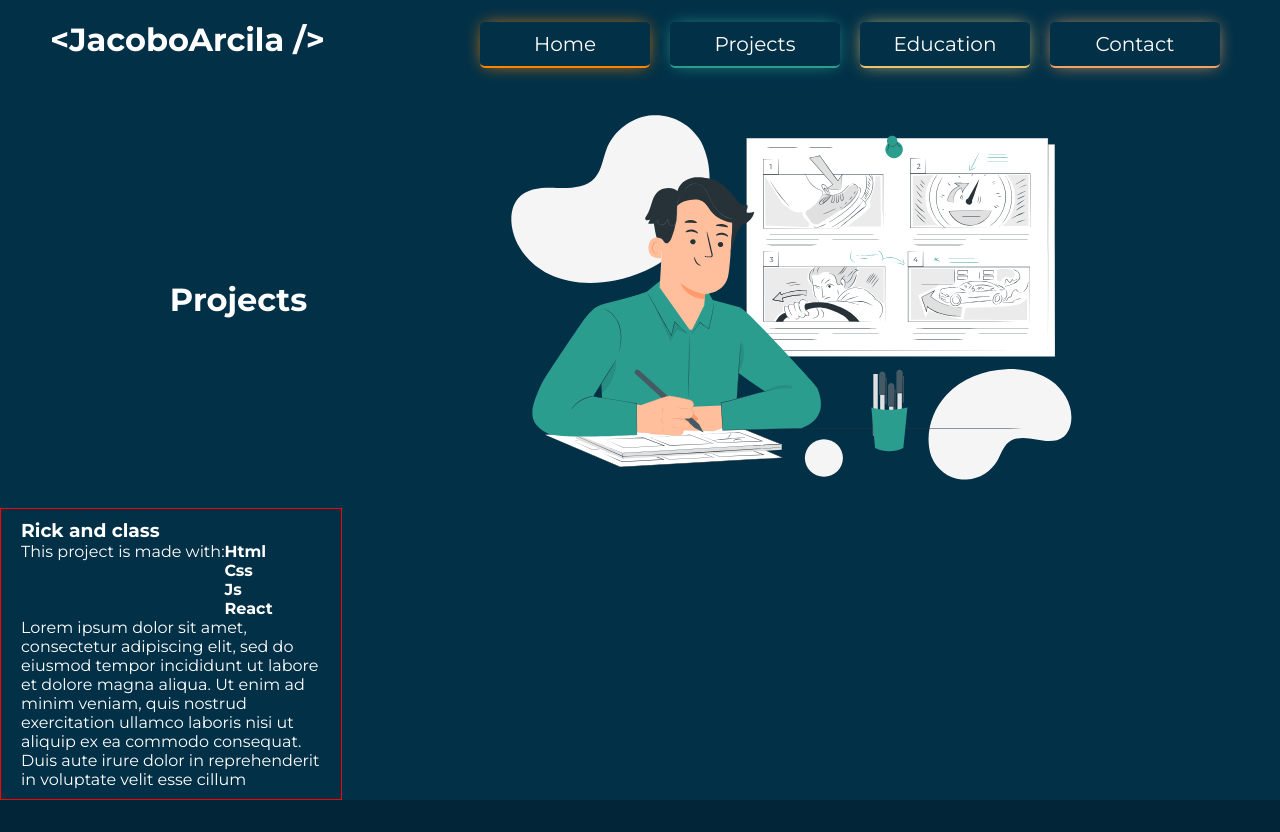
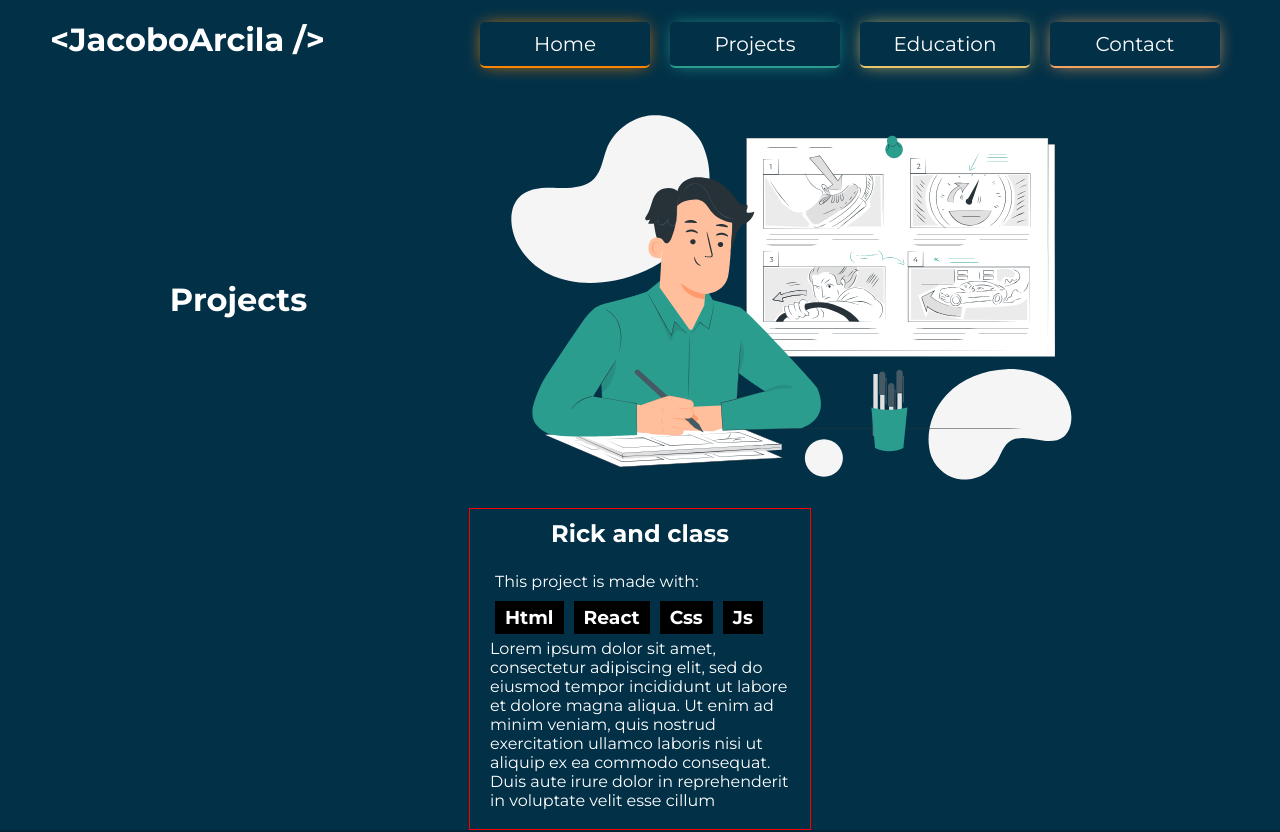
Before and after one commit to JacoboArcila/Portfolio, a React (Create React App) app: page /portfolio/projects in a window 1280 px wide. Shown: the top 832 px of the page. Built offline with nearby package versions, Linux system fonts and the light colour scheme.

Commit message:
añadiendo estilos a las cards

```diff
--- a/src/components/CardProjects/Card.js
+++ b/src/components/CardProjects/Card.js
@@ -1,17 +1,19 @@
 import React from "react";
-import {Container} from "./CardStyles";
+import {Container, Made, Languages, Icon} from "./CardStyles";
 
 const Card = () => {
   return (
     <Container>
-      <h3>Rick and class</h3>
+      <h2>Rick and class</h2>
+      <Made>
       <p>This project is made with:</p>
-      <div>
-        <h4>Html</h4>
-        <h4>Css</h4>
-        <h4>Js</h4>
-        <h4>React</h4>
-      </div>
+        <Languages>
+          <Icon>Html</Icon>
+          <Icon>React</Icon>
+          <Icon>Css</Icon>
+          <Icon>Js</Icon>
+        </Languages>
+      </Made>
       <p>
         Lorem ipsum dolor sit amet, consectetur adipiscing elit, sed do eiusmod
         tempor incididunt ut labore et dolore magna aliqua. Ut enim ad minim
--- a/src/components/CardProjects/CardStyles.js
+++ b/src/components/CardProjects/CardStyles.js
@@ -4,6 +4,29 @@
   border: 1px solid red;
   display: flex;
   width: 300px;
+  height: 300px;
   flex-wrap: wrap;
   padding: 10px 20px;
+  h2 {
+    margin: 0 auto;
+  }
 `;
+
+export const Made = styled.div`
+  display: block;
+  p {
+    margin: 15px 5px;
+  }
+`
+
+export const Languages = styled.div`
+  display: inline;
+  margin: 10px 0;
+`
+
+export const Icon = styled.h3`
+  display: inline;
+  margin: 10px 5px;
+  background-color: black;
+  padding: 5px 10px;
+`
--- a/src/pages/Projects.js
+++ b/src/pages/Projects.js
@@ -1,19 +1,21 @@
 import React from "react";
-import { Container,  Title } from "./ProjectsStyles";
+import { ContainerProjects,  Title, Container, ContainerCard } from "./ProjectsStyles";
 import ImgProjects from "../img/ImgProjects";
 import Card from "../components/CardProjects/Card";
 
 function Projects() {
   return (
-    <div>
-      <Container>
+    <Container>
+      <ContainerProjects>
         <div>
           <Title>Projects</Title>
         </div>
         <ImgProjects />
-      </Container>
-      <Card />
-    </div>
+      </ContainerProjects>
+      <ContainerCard>
+        <Card />
+      </ContainerCard>
+    </Container>
   );
 }
 
--- a/src/pages/ProjectsStyles.js
+++ b/src/pages/ProjectsStyles.js
@@ -1,6 +1,6 @@
 import styled from "styled-components";
 
-export const Container = styled.div`
+export const ContainerProjects = styled.div`
     display: flex;
     justify-content: space-evenly;
     align-items: center;
@@ -27,3 +27,10 @@
         cursor: pointer;
     }
 `
+export const Container = styled.div`
+`
+
+export const ContainerCard = styled.div`
+    display: flex;
+    justify-content: center;
+`
```
Also changed, not shown: src/img/cards/github.PNG (added).
